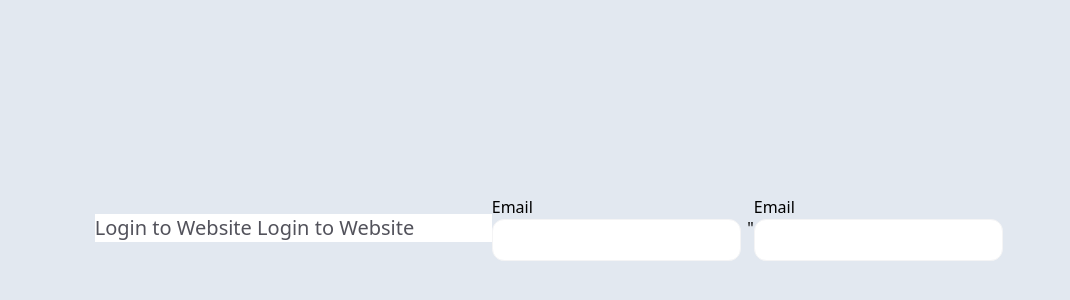
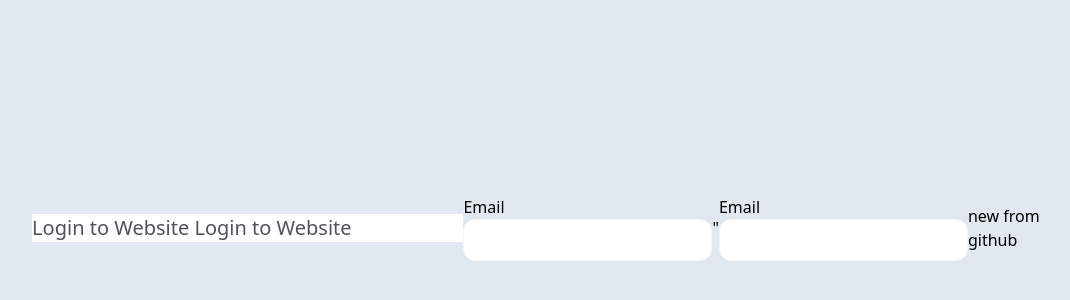
Before and after one commit to Suger13/playgit, a plain HTML site: page test.html in a window 1280 px wide. Shown: the part 172-472 px from the top of the page, without its empty margins (88-1158 px from the left). Drawn offline with nearby package versions, Linux system fonts and the light colour scheme.

Commit message:
Update test.html
add more content

```diff
--- a/test.html
+++ b/test.html
@@ -27,5 +27,7 @@
           focus:outline-violet-300">
         </label>
 
+              <h1>new from github</h1>
+
 </body>
 </html>
```
